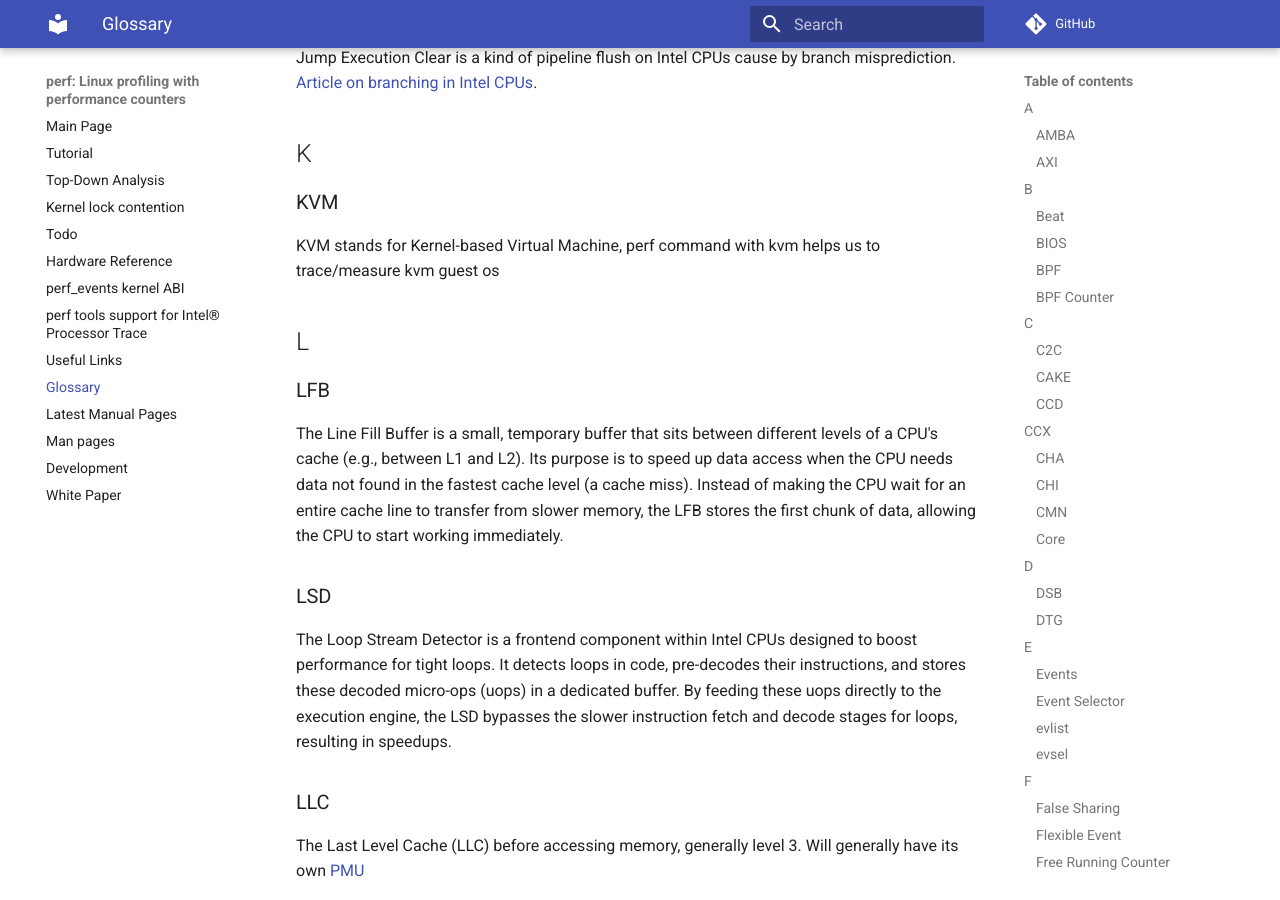
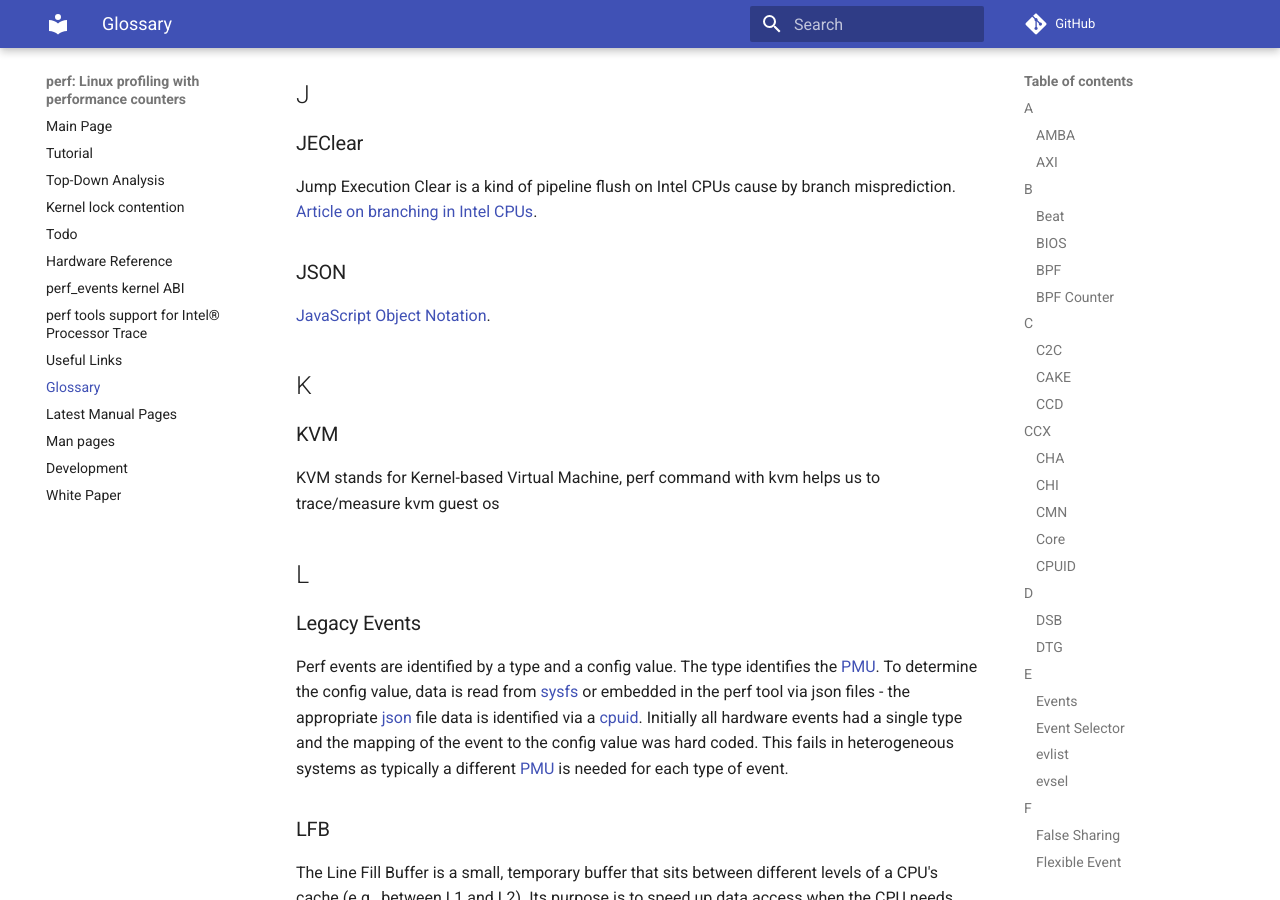
Before and after one commit to perfwiki/main, an MkDocs documentation site: the page built from docs/glossary.md, in a window 1280 px wide and 900 px high, scrolled down 4257 px. Built offline with MkDocs 1.6.1 and Material for MkDocs 9.7.7, drawn with Linux system fonts in a browser that asks for light colours; comment, search, counter and statistics services are not loaded; some of the changed text lies outside the part shown.

Commit message:
glossary: Add legacy event definitions and related terms
Clarify what's mean by legacy events.

```diff
--- a/docs/glossary.md
+++ b/docs/glossary.md
@@ -70,6 +70,12 @@
 ### Core
  1. Used to refer to events on the CPU's PMU, contrast with [Uncore](#uncore) and [Offcore](#offcore).
  2. Part of the [topology](https://www.kernel.org/doc/Documentation/devicetree/bindings/cpu/cpu-topology.txt) containing multiple [SMT](#smt) threads.
+
+### CPUID
+
+ On Intel an instruction that identifies the type and properties of the
+ CPU. ARM64 CPUs are generally identified from
+ `/sys/devices/system/cpu/cpu0/regs/identification/midr_el1`.
 
 ## D
 
@@ -145,12 +151,26 @@ See [evsel](#evsel).
 ### JEClear
  Jump Execution Clear is a kind of pipeline flush on Intel CPUs cause by branch misprediction. [Article on branching in Intel CPUs](https://stackoverflow.com/questions/31280817/what-branch-misprediction-does-the-branch-target-buffer-detect).
 
+### JSON
+
+ [JavaScript Object Notation](https://en.wikipedia.org/wiki/JSON).
+
 ## K
 
 ### KVM
  KVM stands for Kernel-based Virtual Machine, perf command with kvm helps us to trace/measure kvm guest os
 
 ## L
+
+### Legacy Events
+
+ Perf events are identified by a type and a config value. The type identifies
+ the [PMU](#PMU). To determine the config value, data is read from
+ [sysfs](#sysfs) or embedded in the perf tool via json files - the appropriate
+ [json](#JSON) file data is identified via a [cpuid](#CPUID). Initially all
+ hardware events had a single type and the mapping of the event to the config
+ value was hard coded. This fails in heterogeneous systems as typically a
+ different [PMU](#PMU) is needed for each type of event.
 
 ### LFB
  The Line Fill Buffer is a small, temporary buffer that sits between different levels of a CPU's cache (e.g., between L1 and L2). Its purpose is to speed up data access when the CPU needs data not found in the fastest cache level (a cache miss). Instead of making the CPU wait for an entire cache line to transfer from slower memory, the LFB stores the first chunk of data, allowing the CPU to start working immediately.
@@ -280,6 +300,11 @@ See [evsel](#evsel).
  feature that provides precise sampling. Currently the feature is common on
  server ARM CPUs.
 
+### sysfs
+
+ [A filesystem for exporting kernel
+ objects](https://man7.org/linux/man-pages/man5/sysfs.5.html).
+
 ## T
 
 ### TAD
```
